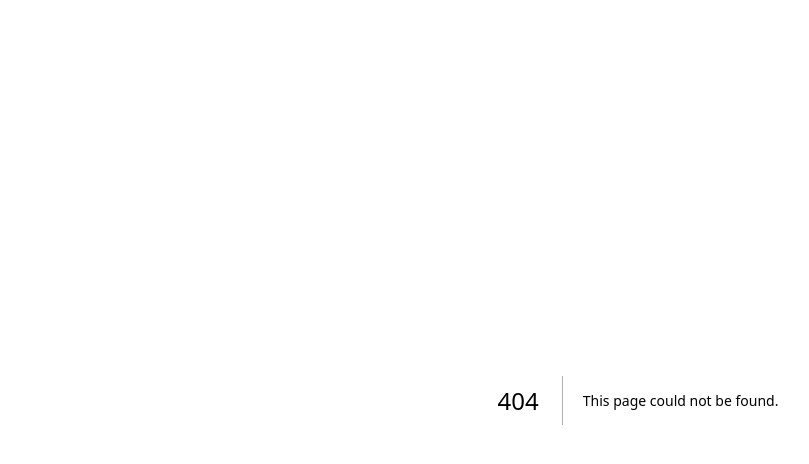
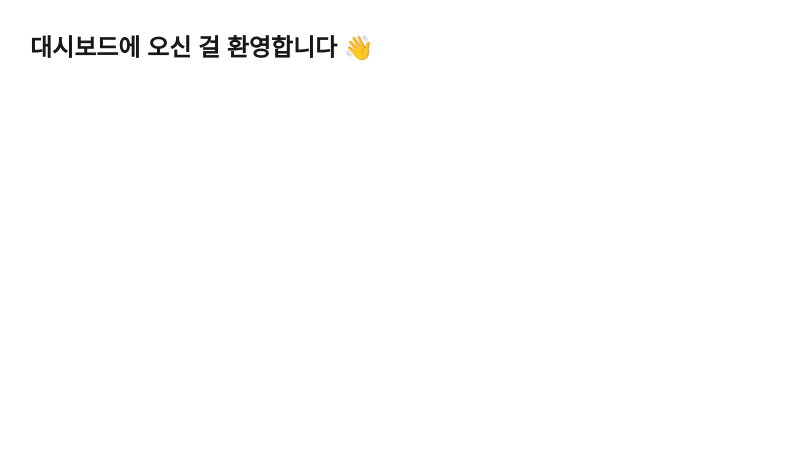
Before and after one commit to Defor721/subtrack_front, a Next.js app: page /dashboard in a window 1280 px wide. Before the commit this address had no page. Shown: the top 464 px of the page, without its empty margins (2-811 px from the left). Built offline with nearby package versions, Linux system fonts and the light colour scheme.

Commit message:
[Feat] 대시보드 구현

```diff
--- /dev/null
+++ b/src/app/dashboard/page.tsx
@@ -0,0 +1,7 @@
+export default function DashboardPage() {
+  return (
+    <main className="p-8">
+      <h1 className="text-2xl font-bold">대시보드에 오신 걸 환영합니다 👋</h1>
+    </main>
+  );
+}
```
